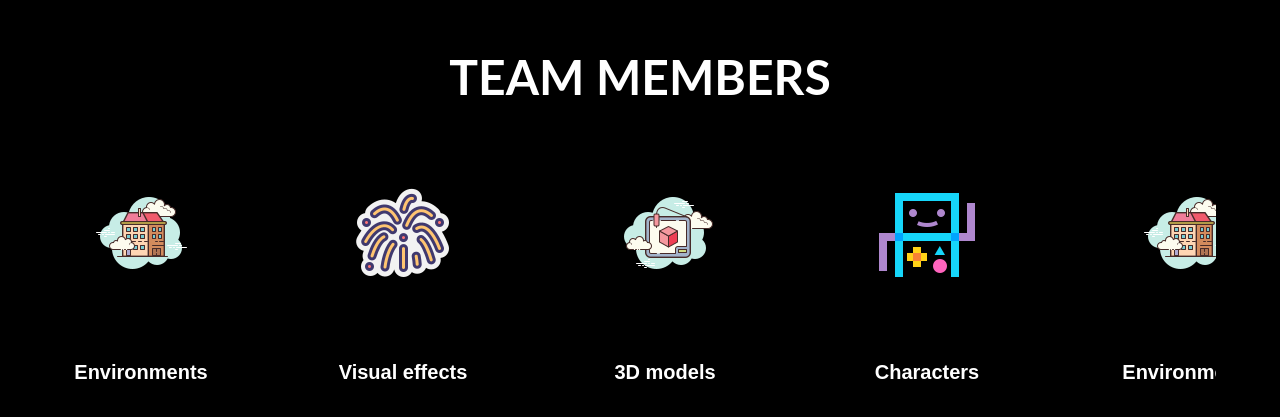
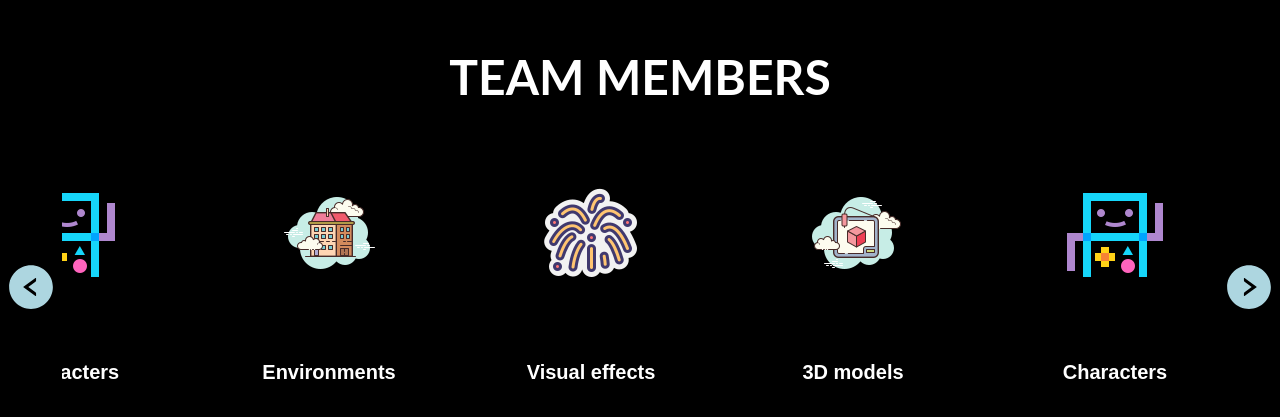
Before and after one commit to Enhjinnnn/SampleSite, a React (Create React App) app: page / in a window 1280 px wide. Shown: the part 2040-2457 px from the top of the page. Built offline with nearby package versions, Linux system fonts and the light colour scheme; a web font is replaced by a local one.

Commit message:
add left and right button

```diff
--- a/package.json
+++ b/package.json
@@ -17,6 +17,7 @@
     "react-router-dom": "^6.14.1",
     "react-scripts": "5.0.1",
     "react-scroll": "^1.8.9",
+    "react-scroll-horizontal": "^1.6.6",
     "redux": "^4.2.1",
     "styled-components": "^6.0.2",
     "video-react": "^0.16.0",
--- a/src/Components/Portfolio.jsx
+++ b/src/Components/Portfolio.jsx
@@ -1,28 +1,77 @@
-import React from 'react';
-import PortrfolioBox from './PortfolioBox'
+import React, { useRef, useEffect } from 'react';
+import PortrfolioBox from './PortfolioBox';
 import fimage1 from '../img/characters.png';
 import fimage2 from '../img/environments.png';
 import fimage3 from '../img/visualEffects.png';
 import fimage4 from '../img/models.png';
-
+import { AiFillLeftCircle, AiFillRightCircle } from 'react-icons/ai';
 
 function Portfolio() {
+  const scrollContainerRef = useRef(null);
+  const contentItems = [
+    { image: fimage1, title: "Characters" },
+    { image: fimage2, title: "Environments" },
+    { image: fimage3, title: "Visual effects" },
+    { image: fimage4, title: "3D models" },
+    { image: fimage1, title: "Characters" },
+    { image: fimage2, title: "Environments" },
+    { image: fimage3, title: "Visual effects" },
+    { image: fimage4, title: "3D models" },
+  ];
+
+  useEffect(() => {
+    const scrollSpeed = 1;
+    const container = scrollContainerRef.current;
+
+    const scroll = () => {
+      container.scrollLeft += scrollSpeed; // Auto-scroll to the right
+      if (container.scrollLeft >= container.scrollWidth - container.clientWidth) {
+        // Set the scroll position to the beginning when reaching the end
+        container.scrollLeft = 0;
+      }
+    };
+
+    let scrollInterval = setInterval(scroll, 50);
+
+    // Stop auto-scrolling when the user hovers over the container
+    container.addEventListener('mouseenter', () => {
+      clearInterval(scrollInterval);
+    });
+
+    // Resume auto-scrolling when the user leaves the container
+    container.addEventListener('mouseleave', () => {
+      scrollInterval = setInterval(scroll, 50);
+    });
+
+    return () => {
+      clearInterval(scrollInterval);
+    };
+  }, []);
+
+  const handleScrollLeft = () => {
+    const container = scrollContainerRef.current;
+    container.scrollLeft -= 100;
+  };
+
+  const handleScrollRight = () => {
+    const container = scrollContainerRef.current;
+    container.scrollLeft += 100;
+  };
 
   return (
     <div id='portfolio'>
       <h1>TEAM MEMBERS</h1>
-        <div className='wrapper'>
-          <div className='wrapper-track'>
-          <button className='portfolio-button'><PortrfolioBox image={fimage1} title="Characters"/></button>
-          <button className='portfolio-button'><PortrfolioBox image={fimage2} title="Environments"/></button>
-          <button className='portfolio-button'><PortrfolioBox image={fimage3} title="Visual effects"/></button>
-          <button className='portfolio-button'><PortrfolioBox image={fimage4} title="3D models"/></button>
-          <button className='portfolio-button'><PortrfolioBox image={fimage1} title="Characters"/></button>
-          <button className='portfolio-button'><PortrfolioBox image={fimage2} title="Environments"/></button>
-          <button className='portfolio-button'><PortrfolioBox image={fimage3} title="Visual effects"/></button>
-          <button className='portfolio-button'><PortrfolioBox image={fimage4} title="3D models"/></button>
-          </div>
+      <div className='horizontal-scroll-wrap'>
+        <button className='leftRight-button' onClick={handleScrollLeft}><AiFillLeftCircle size={50}/></button>
+        <div className='horizontal-scroll-container' ref={scrollContainerRef}>
+          {contentItems.map((item, index) => (
+            <button key={index} className='portfolio-button'>
+              <PortrfolioBox image={item.image} title={item.title} />
+            </button>
+          ))}
         </div>
+        <button className='leftRight-button' onClick={handleScrollRight}><AiFillRightCircle size={50}/></button>
+      </div>
     </div>
   )
 }
--- a/src/index.css
+++ b/src/index.css
@@ -347,6 +347,20 @@ nav .menu-btn,
 .wrapper-b-text a{
     margin-top:15px ;
 }
+.horizontal-scroll-container {
+    display: flex;
+    overflow-x: auto;
+    overflow: hidden;
+    /* Add any other styling you need for the horizontal scroll container */
+  }
+  .horizontal-scroll-wrap {
+    display: flex;
+    align-items: center;
+  }
+  .leftRight-button{
+    background-color: #000000;
+    color: #add6e0;
+  }
 #presentaion{
     padding-top: 30px;
     width:100%;
```
Also changed, not shown: 1 other file (tests, documents, lock files or other folders).
